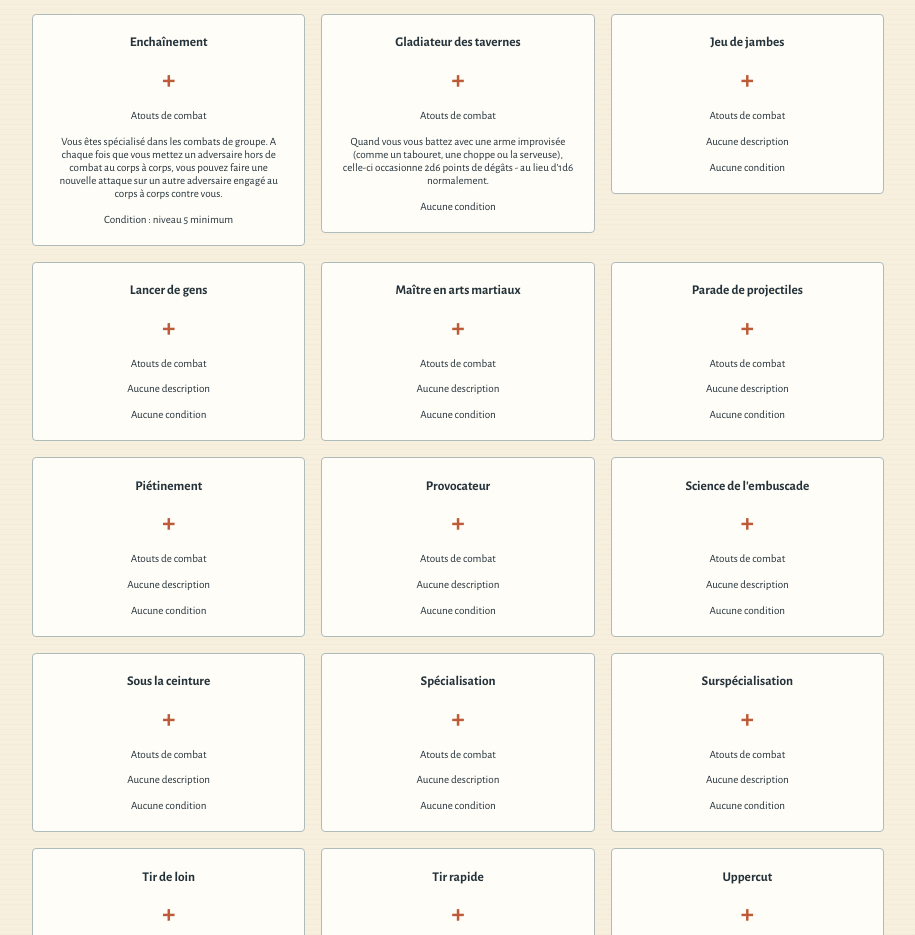
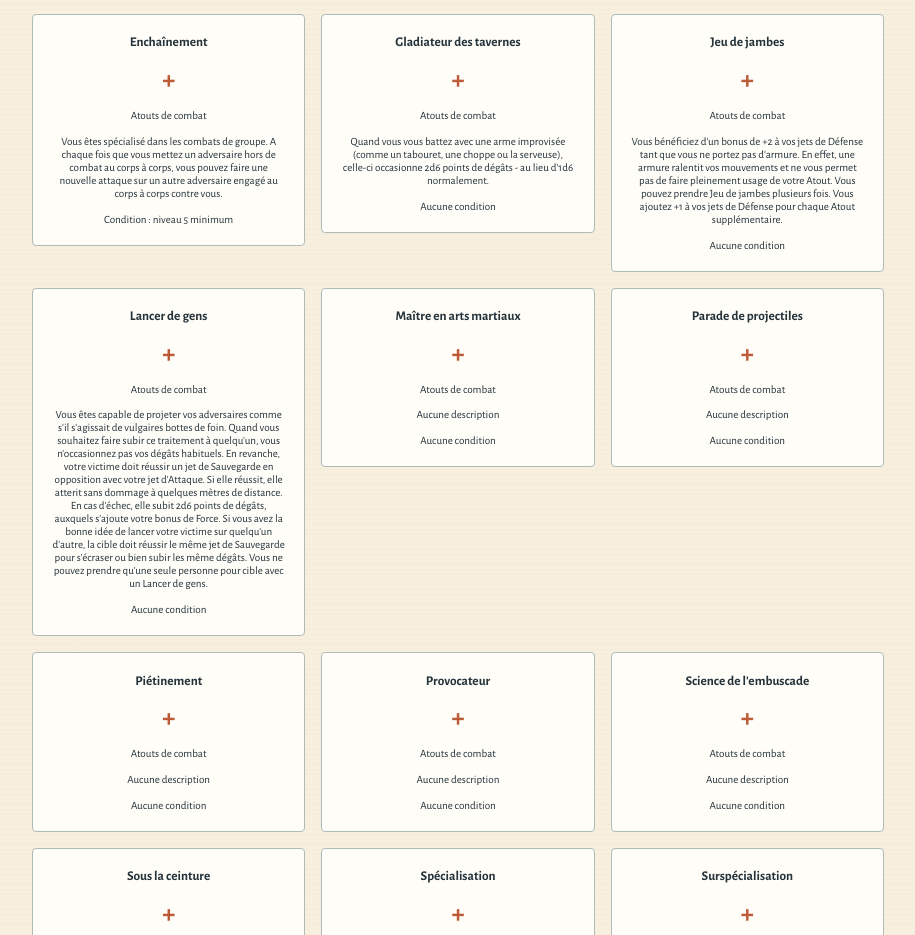
Before and after one commit to aosifre/character-jdr-lanfeust, an Angular app: page /characters/1/advantages in a window 1280 px wide. Shown: the part 1763-2698 px from the top of the page, without its empty margins (182-1097 px from the left). Built offline with nearby package versions, Linux system fonts and the light colour scheme.

Commit message:
Descriptif de talens ajoutés

```diff
--- a/src/app/advantage/advantage.service.ts
+++ b/src/app/advantage/advantage.service.ts
@@ -21,8 +21,8 @@ const defaultAdvantages: Advantage[] = [
   { id: 'cri-de-ralliement', title: 'Cri de ralliement', category: 'combat', description: 'Une fois par combat, vous pouvez pousser un cri de ralliement. Tous les alliés qui vous entendent reçoivent  un bonus de +2 aux jets de Sauvegarde et d\'Attaque qu\'ils joueront d\'ici à votre prochain tour.', conditionAttribute: null, conditionMinimum: null, prerequisiteId: null },
   { id: 'enchainement', title: 'Enchaînement', category: 'combat', description: 'Vous êtes spécialisé dans les combats de groupe. A chaque fois que vous mettez un adversaire hors de combat au corps à corps, vous pouvez faire une nouvelle attaque sur un autre adversaire engagé au corps à corps contre vous.', conditionAttribute: null, conditionMinimum: null, prerequisiteId: null, minimumLevel: 5 },
   { id: 'gladiateur-des-tavernes', title: 'Gladiateur des tavernes', category: 'combat', description: 'Quand vous vous battez avec une arme improvisée (comme un tabouret, une choppe ou la serveuse), celle-ci occasionne 2d6 points de dégâts - au lieu d\'1d6 normalement.', conditionAttribute: null, conditionMinimum: null, prerequisiteId: null },
-  { id: 'jeu-de-jambes', title: 'Jeu de jambes', category: 'combat', description: '', conditionAttribute: null, conditionMinimum: null, prerequisiteId: null },
-  { id: 'lancer-de-gens', title: 'Lancer de gens', category: 'combat', description: '', conditionAttribute: null, conditionMinimum: null, prerequisiteId:null },
+  { id: 'jeu-de-jambes', title: 'Jeu de jambes', category: 'combat', description: 'Vous bénéficiez d\'un bonus de +2 à vos jets de Défense tant que vous ne portez pas d\'armure. En effet, une armure ralentit vos mouvements et ne vous permet pas de faire pleinement usage de votre Atout. Vous pouvez prendre Jeu de jambes plusieurs fois. Vous ajoutez +1 à vos jets de Défense pour chaque Atout supplémentaire.', conditionAttribute: null, conditionMinimum: null, prerequisiteId: null, repeatable: true },
+  { id: 'lancer-de-gens', title: 'Lancer de gens', category: 'combat', description: 'Vous êtes capable de projeter vos adversaires comme s\'il s\'agissait de vulgaires bottes de foin. Quand vous souhaitez faire subir ce traitement à quelqu\'un, vous n\'occasionnez pas vos dégâts habituels. En revanche, votre victime doit réussir un jet de Sauvegarde en opposition avec votre jet d\'Attaque. Si elle réussit, elle atterit sans dommage à quelques mètres de distance. En cas d\'échec, elle subit 2d6 points de dégâts, auxquels s\'ajoute votre bonus de Force. Si vous avez la bonne idée de lancer votre victime sur quelqu\'un d\'autre, la cible doit réussir le même jet de Sauvegarde pour s\'écraser ou bien subir les même dégâts. Vous ne pouvez prendre qu\'une seule personne pour cible avec un Lancer de gens.', conditionAttribute: null, conditionMinimum: null, prerequisiteId:null },
   { id: 'maitre-en-arts-martiaux', title: 'Maître en arts martiaux', category: 'combat', description: '', conditionAttribute: null, conditionMinimum: null, prerequisiteId: null },
   { id: 'parade-de-projectiles', title: 'Parade de projectiles', category: 'combat', description: '', conditionAttribute: null, conditionMinimum: null, prerequisiteId: null },
   { id: 'pietinement', title: 'Piétinement', category: 'combat', description: '', conditionAttribute: null, conditionMinimum: null, prerequisiteId: null },
```
